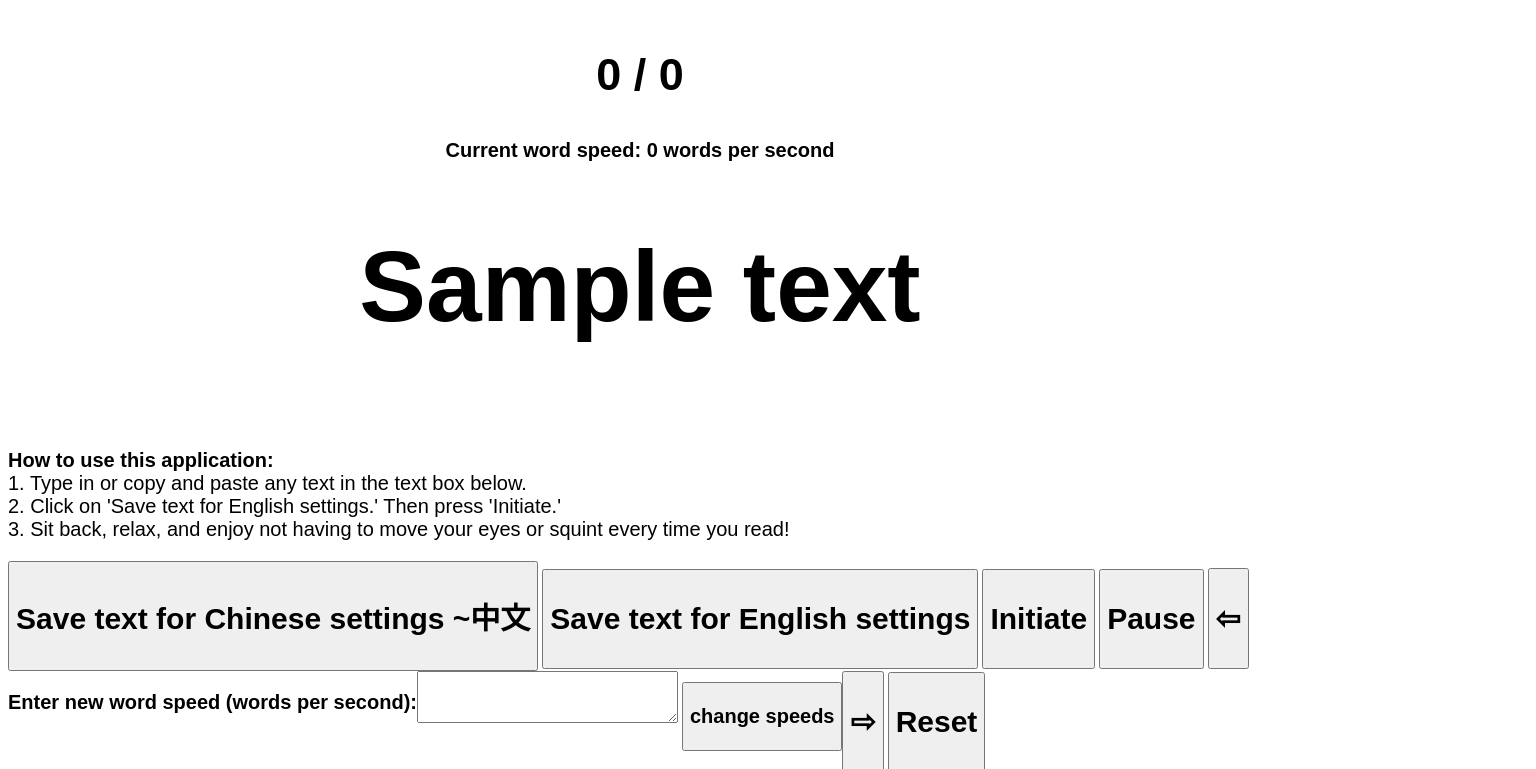
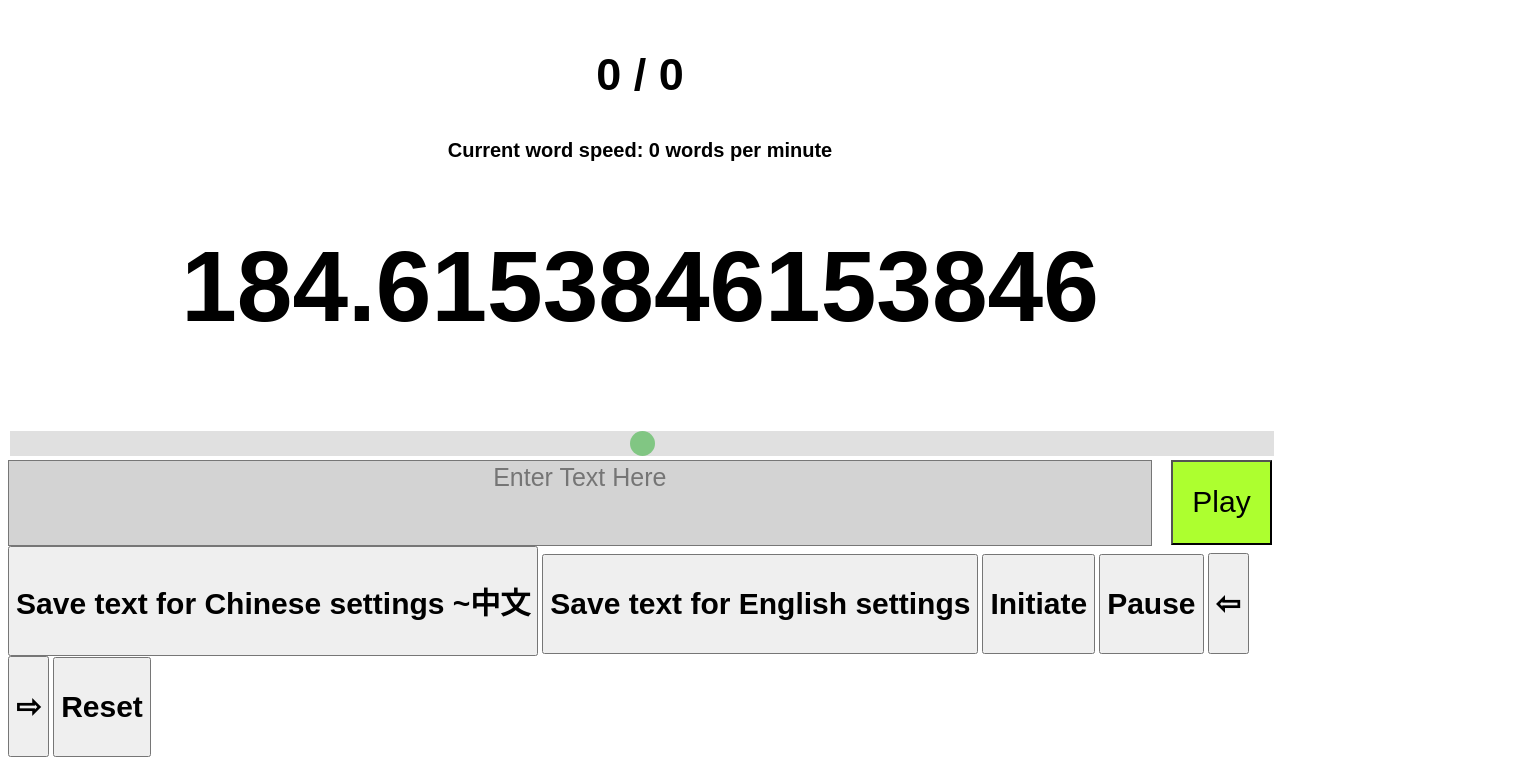
Before and after one commit to ProjectsByJackHe/OneWord, a plain HTML site: page index.html in a window 1280 px wide. Shown: the part 140-909 px from the top of the page, 1536 px wide, since content can reach past the window. Drawn offline with Linux system fonts and the light colour scheme.

Commit message:
made UI and UX better

```diff
--- a/index.html
+++ b/index.html
@@ -10,18 +10,29 @@
     <h2 id = "progressTracker">0 / 0</h2>
 
 
-    <h2 id = "debugLabel" style="font-size: 20px">Current word speed: 0 words per second</h2>
+    <h2 id = "debugLabel" style="font-size: 20px">Current word speed: 0 words per minute</h2>
 
 
     <h1 id = "display"> Sample text</h1>
 
     <br>
 
-    <p id = "tutorial"><strong>How to use this application:</strong><br> 1. Type in or copy and paste any text in the text box below. <br>
+    <!--
+    <p class = "idealStyle"><strong>How to use this application:</strong><br> 1. Type in or copy and paste any text in the text box below. <br>
     2. Click on 'Save text for English settings.' Then press 'Initiate.'<br>
     3. Sit back, relax, and enjoy not having to move your eyes or squint every time you read!
             </p>
+    -->
+    <!--Slider controller -->
+    <div class="slidecontainer">
+    <input type="range" min="50" max="600" value="325" class="slider" id="myRange">
+    </div>
+    <!--Slider controller-->
 
+    <!--User Input -->
+            <textarea id = "input" placeholder = "Enter Text Here"></textarea>
+            <button id = "playButton">Play</button>
+    <!--User Input -->
 
      <button onclick = "setChina()"><h3 style = "font-size: 30px">Save text for Chinese settings ~中文</h3></button>
 
@@ -43,22 +54,8 @@
     <button onclick = "reset()"><h3 style = "font-size: 30px">Reset</h3></button>
 
 
-    <!--
-new speed tags
--->
-    <div id = "label">
-        <h3 class = "idealStyle">Enter new word speed (words per second):</h3>
-    </div>
-
-    <div id = "changeSpeedSettings">
-        <textarea id = "newSpeed" class = "idealStyle"></textarea>
-        <button onclick = "changeSpeeds()"><h3 style = "font-size: 20px">change speeds</h3></button>
-    </div>
-
-    <br>
-
-     <textarea cols="104" rows="15" id = "input"></textarea>
-
-    <script type="text/javascript" src = "engine.js"></script>
+    <!-- link to logic -->
+    <script type="text/javascript" src = "slider.js"></script>
+    <!-- link to logic -->
     </body>
 </html>
--- /dev/null
+++ b/slider.js
@@ -0,0 +1,68 @@
+//Get the elements from the view
+var userInput = document.getElementById("input")
+var display = document.getElementById("display")
+var speedInputRange = document.getElementById("myRange")
+var wordSpeedLabel = document.getElementById("debugLabel")
+var playButton = document.getElementById("playButton")
+var progressTracker = document.getElementById("progressTracker")
+//mathmatical calculation for words per minute:
+    let currentValue = speedInputRange.value
+    let x = (currentValue/60000)*1000
+    let y = 1000/x
+    display.innerHTML = y
+    var playSpeed = y
+
+
+//observes property changes and adjusts speed accordingly.
+
+var words = []
+var text = ""
+
+//Generate array of words based on user input
+function getWords(){
+    text = userInput.value
+    words = text.split(" ")
+    wordSpeedLabel.innerHTML = words
+}
+
+userInput.oninput = function(){
+    getWords()
+}
+
+
+//Make the SetInterval happen to generate words to show:
+function start(){
+    var myTimer = setInterval(showText, playSpeed)
+    speedInputRange.oninput = function(){
+        let currentValue = this.value
+        let x = (currentValue/60000)*1000
+        let y = 1000/x
+        display.innerHTML = y
+        playSpeed = y
+        clearInterval(myTimer)
+        start()
+    }
+}
+
+start()
+
+var index = 0
+var willPlay = false
+
+function play(){
+    if (playButton.innerHTML == "Play"){
+        willPlay = true
+        playButton.innerHTML = "Pause"
+    }
+    else{
+        willPlay = false
+        playButton.innerHTML = "Play"
+    }
+}
+
+function showText(){
+    if (willPlay){
+        index += 1
+        progressTracker.innerHTML = index
+    }
+}
--- a/style.css
+++ b/style.css
@@ -10,13 +10,28 @@ text-align: center;
 font-family: sans-serif;
 }
 
+/*laying out elements side-by-side*/
+/*laying out elements side-by-side*/
+
+/*User Input textfield*/
 #input {
+float: left;
 font-family: sans-serif;
 font-size: 25px;
+width: 90%;
+height: 80px;
+background-color: lightgray;
+text-align: center;
+resize: none;
 }
+/*User Input textfield*/
 
-#tutorial {
-font-size: 20px; font-family: sans-serif;
+#playButton{
+    float: right;
+    width: 8%;
+    height: 85px;
+    background-color: greenyellow;
+    font-size: 30px;
 }
 
 .idealStyle {
@@ -24,10 +39,44 @@ font-size: 20px; font-family: sans-serif;
     font-size: 20px;
 }
 
-#label{
-    float: left;
+slidecontainer {
+  width: 100%; /* Width of the outside container */
 }
 
-#changeSpeedSettings{
-    float: left;
+/* The slider styles */
+.slider {
+  -webkit-appearance: none;  /* Override default CSS styles */
+  appearance: none;
+  width: 100%; /* Full-width */
+  height: 25px; /* Specified height */
+  background: #d3d3d3; /* Grey background */
+  outline: none; /* Remove outline */
+  opacity: 0.7; /* Set transparency (for mouse-over effects on hover) */
+  -webkit-transition: .2s; /* 0.2 seconds transition on hover */
+  transition: opacity .2s;
 }
+
+/* Mouse-over effects */
+.slider:hover {
+  opacity: 1; /* Fully shown on mouse-over */
+}
+
+/* The slider handle (use -webkit- (Chrome, Opera, Safari, Edge) and -moz- (Firefox) to override default look) */
+.slider::-webkit-slider-thumb {
+  -webkit-appearance: none; /* Override default look */
+  appearance: none;
+  width: 25px; /* Set a specific slider handle width */
+  height: 25px; /* Slider handle height */
+  border-radius: 60px;
+  padding: 5px;
+
+  background: #4CAF50; /* Green background */
+  cursor: pointer; /* Cursor on hover */
+}
+
+.slider::-moz-range-thumb {
+  width: 25px; /* Set a specific slider handle width */
+  height: 25px; /* Slider handle height */
+  background: #4CAF50; /* Green background */
+  cursor: pointer; /* Cursor on hover */
+}
```
